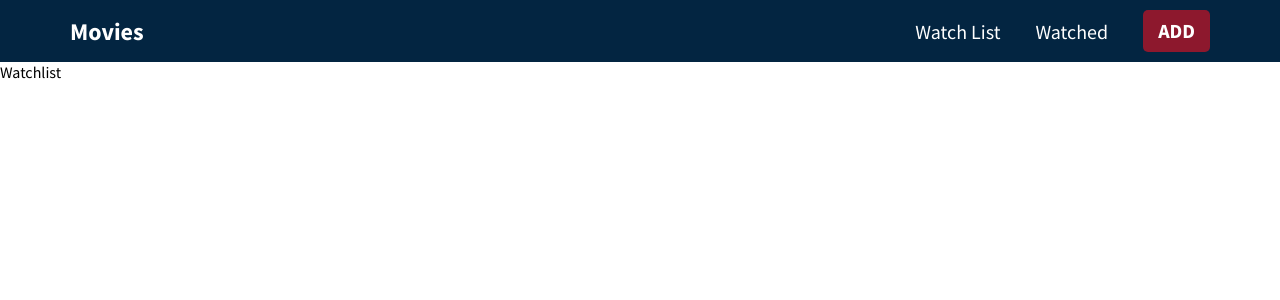
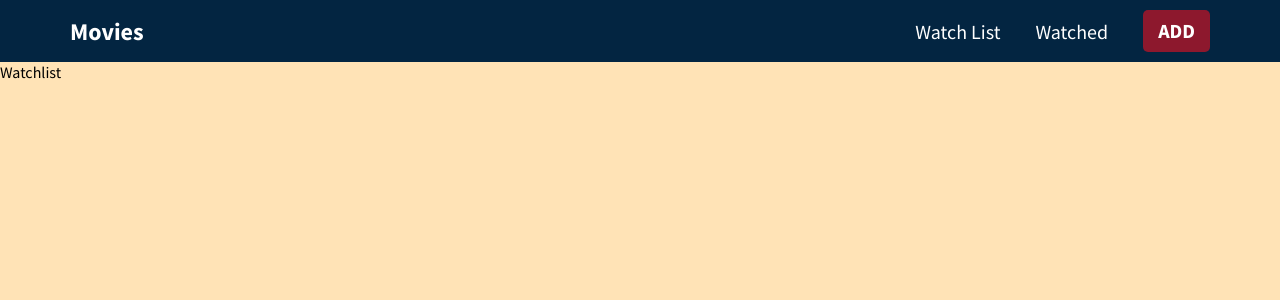
Before and after one commit to alighalebx/movie-support-front, a React (Create React App) app: page / in a window 1280 px wide. Shown: the top 300 px of the page. Built offline with nearby package versions, Linux system fonts and the light colour scheme.

Commit message:
emptySearchvalue

```diff
--- a/src/components/Add.js
+++ b/src/components/Add.js
@@ -26,12 +26,14 @@ const Add = () => {
                     />
                 </div>
                 {
+                  searchValue &&
                   movies.length > 0 && <ul className="results">
                     {movies.map((movie)=> (
                     <li key={movie.moiveId}>
                       {<ResultCard movie={movie}/>}
                     </li>))}
                   </ul>
+
                 }
             </div>
         </div>
--- a/src/index.css
+++ b/src/index.css
@@ -15,6 +15,7 @@
 
 body{
   font-family: 'Source Sans Pro', sans-serif;
+  background-color: #ffe3b6;
 }
 
 .container {
```
